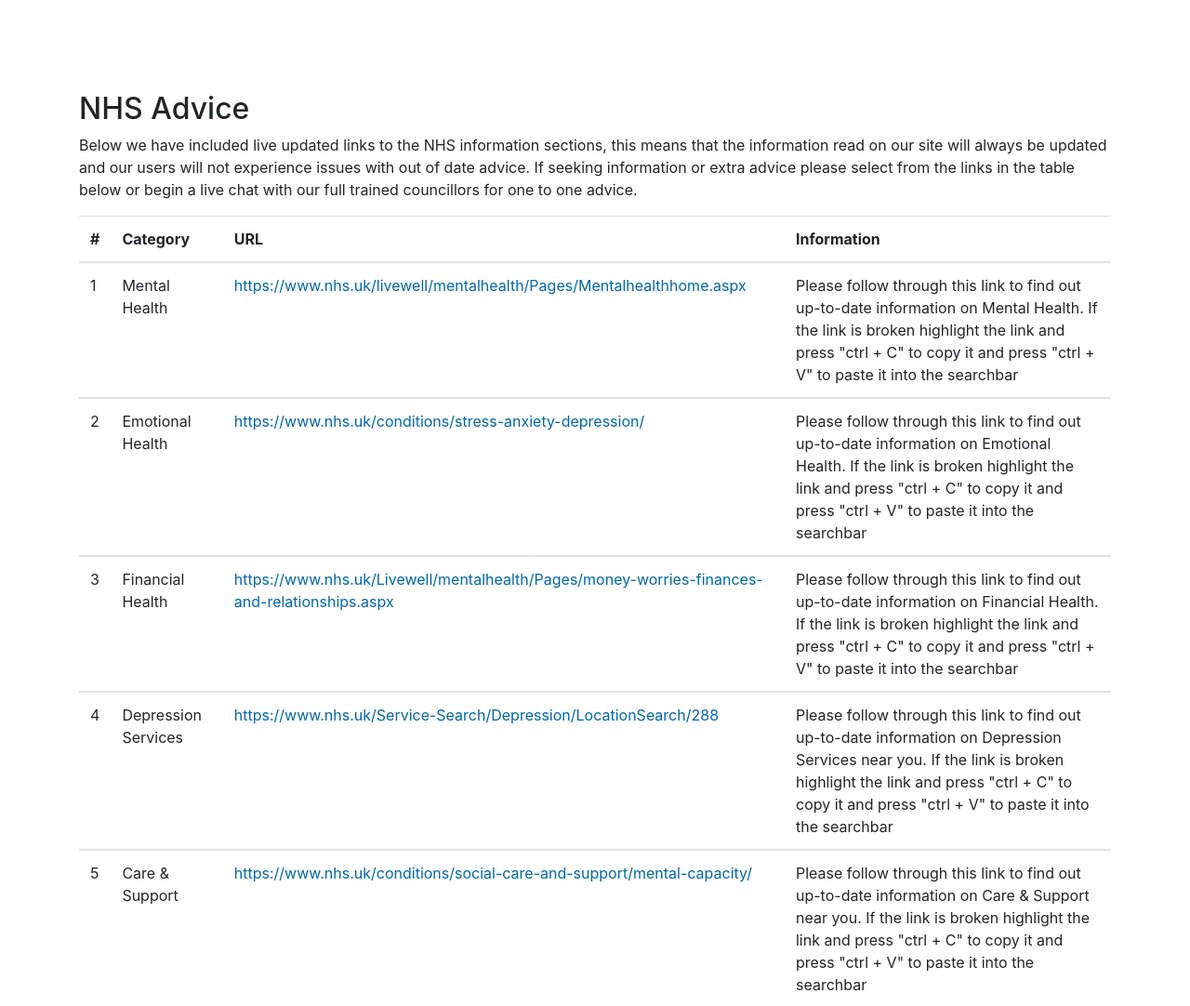
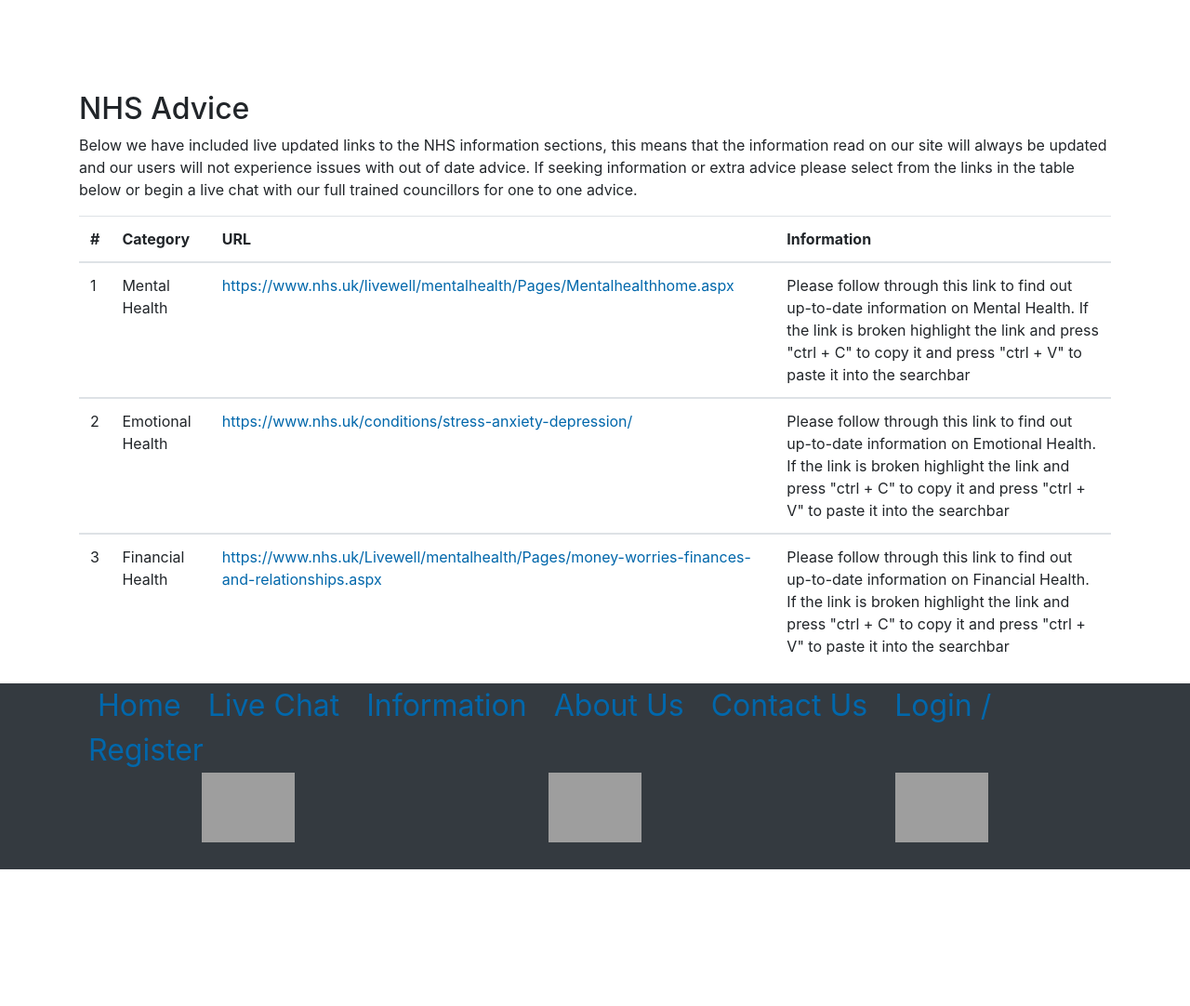
Before and after one commit to Johnmillar80/BackupHCA-JDM-UUJ, a PHP site: page /information.html in a window 1280 px wide. Shown: the part 479-1561 px from the top of the page at 93% size. After the commit the page ends 1414 px from the top, so only its background shows below. Run offline with PHP 8.4, Linux system fonts and the light colour scheme; some libraries are stand-ins or nearby versions; grey boxes are pictures that could not be loaded.

Commit message:
02.04.18

```diff
--- a/information.html
+++ b/information.html
@@ -107,27 +107,9 @@
         <td>Please follow through this link to find out up-to-date information on Financial Health. If the link is broken highlight the link and press "ctrl + C" to copy it and press "ctrl + V" to paste it into the searchbar</td>
       </tr>
     </tbody>
-    <tbody>
-      <tr>
-        <td>4</td>
-        <td>Depression Services</td>
-        <td><a href="https://www.nhs.uk/Service-Search/Depression/LocationSearch/288">https://www.nhs.uk/Service-Search/Depression/LocationSearch/288</a></td>
-        <td>Please follow through this link to find out up-to-date information on Depression Services near you. If the link is broken highlight the link and press "ctrl + C" to copy it and press "ctrl + V" to paste it into the searchbar</td>
-      </tr>
-    </tbody>
-    <tbody>
-      <tr>
-        <td>5</td>
-        <td>Care & Support</td>
-        <td><a href="https://www.nhs.uk/conditions/social-care-and-support/mental-capacity/">https://www.nhs.uk/conditions/social-care-and-support/mental-capacity/</a></td>
-        <td>Please follow through this link to find out up-to-date information on Care & Support near you. If the link is broken highlight the link and press "ctrl + C" to copy it and press "ctrl + V" to paste it into the searchbar</td>
-      </tr>
-    </tbody>
   </table>
   </div>
 </div>
-<br></br>
-<br></br>
 
 </body>
 
--- a/login.php
+++ b/login.php
@@ -36,7 +36,7 @@
     }else{
 ?>
 <div class="form">
-<h1>Councillor Log In</h1>
+<h1>Log In</h1>
 <form action="" method="post" name="login">
 <input type="text" name="username" placeholder="Username" required />
 <input type="password" name="password" placeholder="Password" required />
@@ -44,8 +44,7 @@
 </form>
 <p>Not registered yet? <a href='registration.php'>Register Here</a></p>
 <p>Return to our Homepage? <a href='../index.html'>Home</a></p>
-<p> <a href="../adminlogin/login.php">...</a></p>
-
+<p> Admin Section: <a href="../adminlogin/login.php">Login</a></p>
 </div>
 <?php } ?>
 </body>
--- a/style.css
+++ b/style.css
@@ -16,7 +16,7 @@
      text-decoration:underline;
 }
 .form{
-     width: 600px;
+     width: 300px;
      margin: 0 auto 100px;
      position: relative;
 
@@ -64,7 +64,6 @@
      border-radius: 2px;
      margin-top: 10px;
      cursor:pointer;
-     width: 300px;
 }
 input[type='submit']:hover {
      background-color: #024978;
@@ -122,10 +121,3 @@
     margin-bottom: 0px;
 
 }
-
-
-h3{
-
-text-decoration: underline;
-
-}
```
Also changed, not shown: portal.php (+6 -42 lines).
